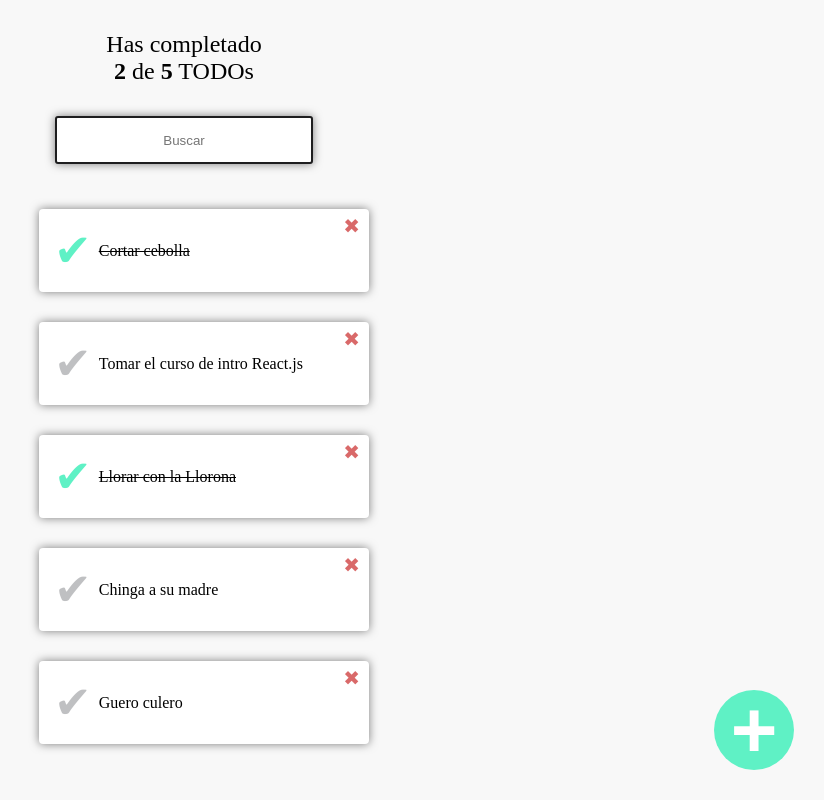
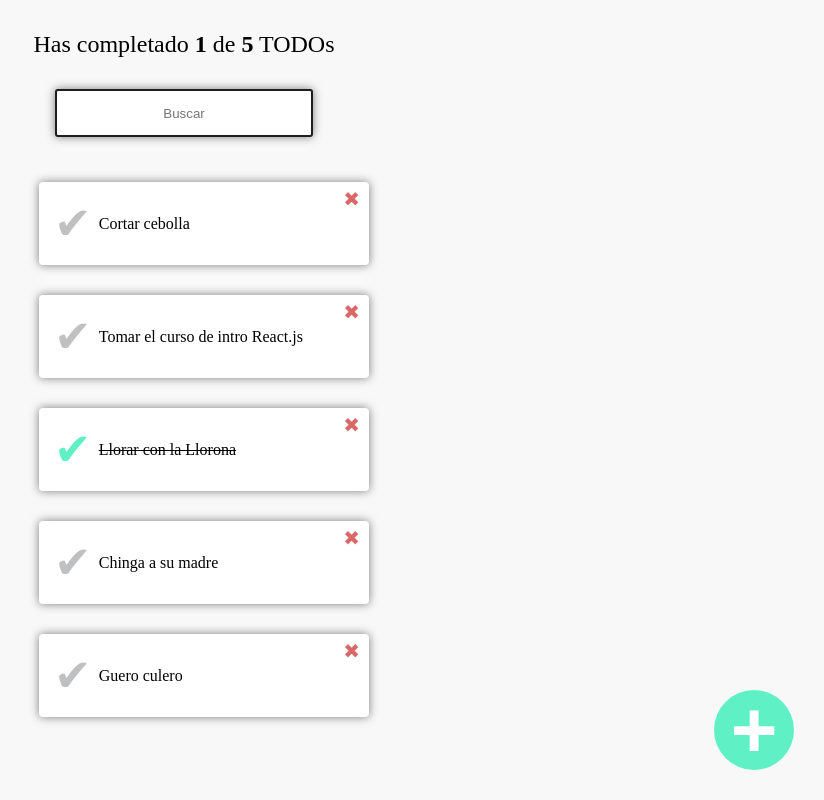
Before and after one commit to elan-sk/CURSO-REACT, a React (Create React App) app: page / in a window 1280 px wide. Shown: the whole page, without its empty margins (456-1280 px from the left). Built offline with nearby package versions, Linux system fonts and the light colour scheme.

Commit message:
bn todod

```diff
--- a/src/App.js
+++ b/src/App.js
@@ -7,7 +7,7 @@ import React from 'react';
 import './App.css'
 
 const defaultTodos = [
-  { text: 'Cortar cebolla', completed: true},
+  { text: 'Cortar cebolla', completed: false},
   { text: 'Tomar el curso de intro React.js', completed: false},
   { text: 'Llorar con la Llorona', completed: true},
   { text: 'Chinga a su madre', completed: false},
@@ -15,13 +15,40 @@ const defaultTodos = [
 ]
 
 function App() {
+  //estados
   const [todos, setTodos] = React.useState(defaultTodos);
+
   const [searchValue, setSearchValue] = React.useState('');
 
   const completedTodos = todos.filter(
     todo => !!todo.completed
   ).length;
+
   const totalTodos = todos.length;
+
+  const searchedTodos = todos.filter(
+    todo => {
+      const todoText = todo.text.toLocaleLowerCase();
+      const searchText  = searchValue.toLocaleLowerCase();
+      return todoText.includes(searchText);
+    }
+  );
+
+  const completeTodo = key => {
+    const newTodos = [...todos];
+    if(newTodos[key].completed){
+      newTodos[key].completed = false;
+    } else{
+      newTodos[key].completed = true;
+    }
+    setTodos(newTodos);
+  };
+
+  const deleteTodo = key => {
+    const newTodos = [...todos];
+    newTodos.splice(key, 1);
+    setTodos(newTodos);
+  };
 
   return (
     <>
@@ -35,12 +62,14 @@ function App() {
       />
 
       <TodoList>
-        {defaultTodos.map( (todo, index) => (
+        {searchedTodos.map( (todo, index) => (
           <TodoItem
             key={index}
             id={index}
             text={todo.text}
             completed={todo.completed}
+            onComplete={() => completeTodo(index)}
+            onDelete={() => deleteTodo(index)}
           />
         ))}
       </TodoList>
--- a/src/CreateTodoButton.css
+++ b/src/CreateTodoButton.css
@@ -4,6 +4,7 @@
     border-radius: 50%;
     bottom: 30px;
     color: white;
+    cursor: pointer;
     display: grid;
     font-size: 80px;
     font-weight: bolder;
--- a/src/TodoCounter.js
+++ b/src/TodoCounter.js
@@ -1,10 +1,29 @@
-import './TodoCounter.css'
+// import './TodoCounter.css'
 
-function TodoCounter({total, completed}) {
+// function TodoCounter({total, completed}) {
+//     return (
+//         <h1 className="counter">
+//             Has completado <strong>{completed}</strong> de <strong>{total}</strong> TODOs
+//         </h1>
+//     );
+// }
+
+// export { TodoCounter };
+
+
+import './TodoCounter.css';
+
+function TodoCounter({ total, completed }) {
+    let message = "";
+
+    if (completed === total) {
+        message = `¡Felicitaciones por completar todas <strong>(${total})</strong> las tareas!`;
+    } else {
+        message = `Has completado <strong>${completed}</strong> de <strong>${total}</strong> TODOs`;
+    }
+
     return (
-        <h1 className="counter">
-            Has completado <br/> <strong>{completed}</strong> de  <strong>{total}</strong> TODOs
-        </h1>
+        <h1 className="counter" dangerouslySetInnerHTML={{ __html: message }}></h1>
     );
 }
 
--- a/src/TodoItem.js
+++ b/src/TodoItem.js
@@ -1,11 +1,11 @@
 import './TodoItem.css';
 
-function TodoItem({id, text, completed}) {
+function TodoItem(props) {
     return (
-        <li id={id} className={completed ? 'item item--completed' : 'item'} >
-            <span className="item__completed" >✔</span>
-            <p> {text} </p>
-            <span className="item__exit">✖</span>
+        <li id={props.id} className={props.completed ? 'item item--completed' : 'item'} >
+            <span className="item__completed" onClick={props.onComplete}>✔</span>
+            <p> {props.text} </p>
+            <span className="item__exit" onClick={props.onDelete}>✖</span>
 
         </li>
     );
```
